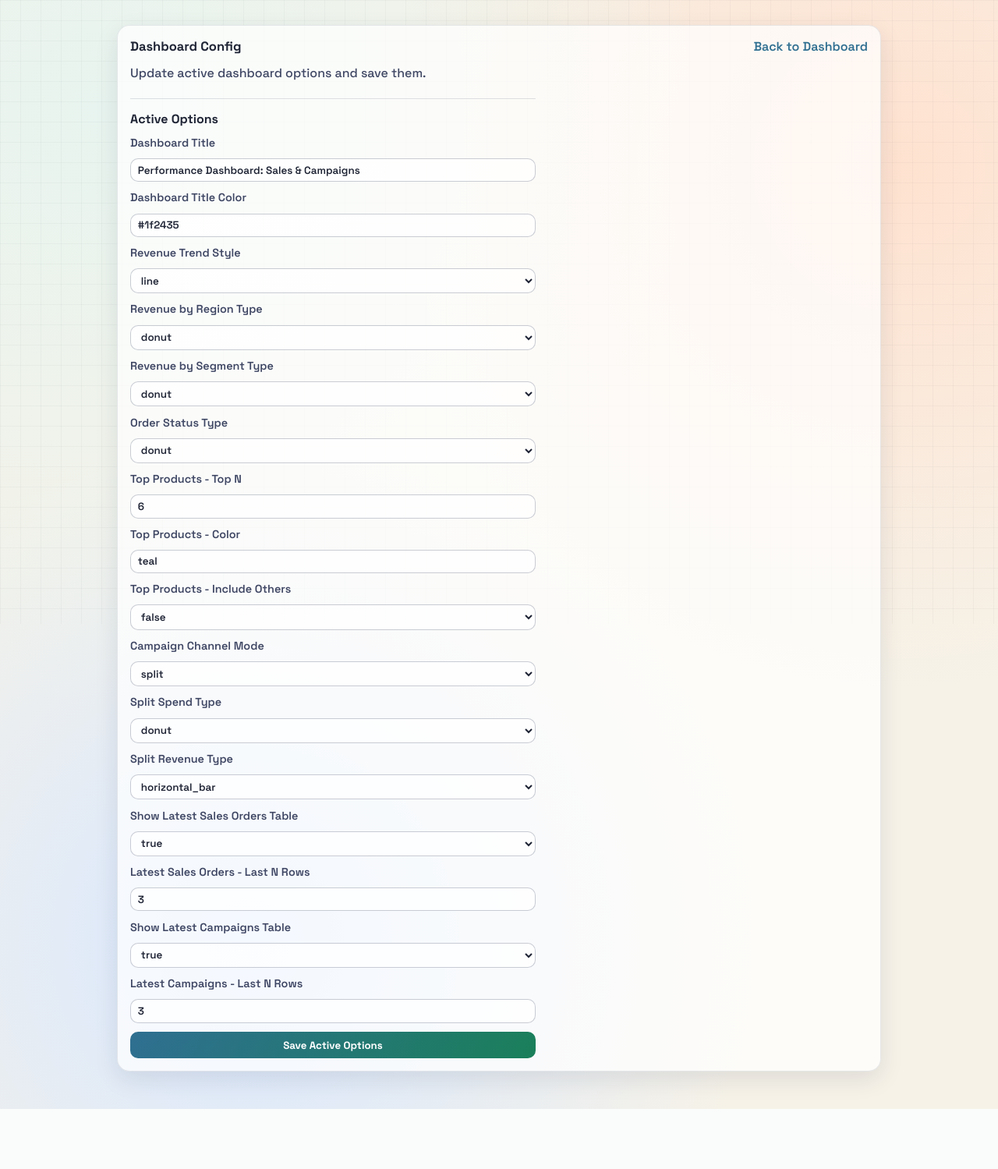
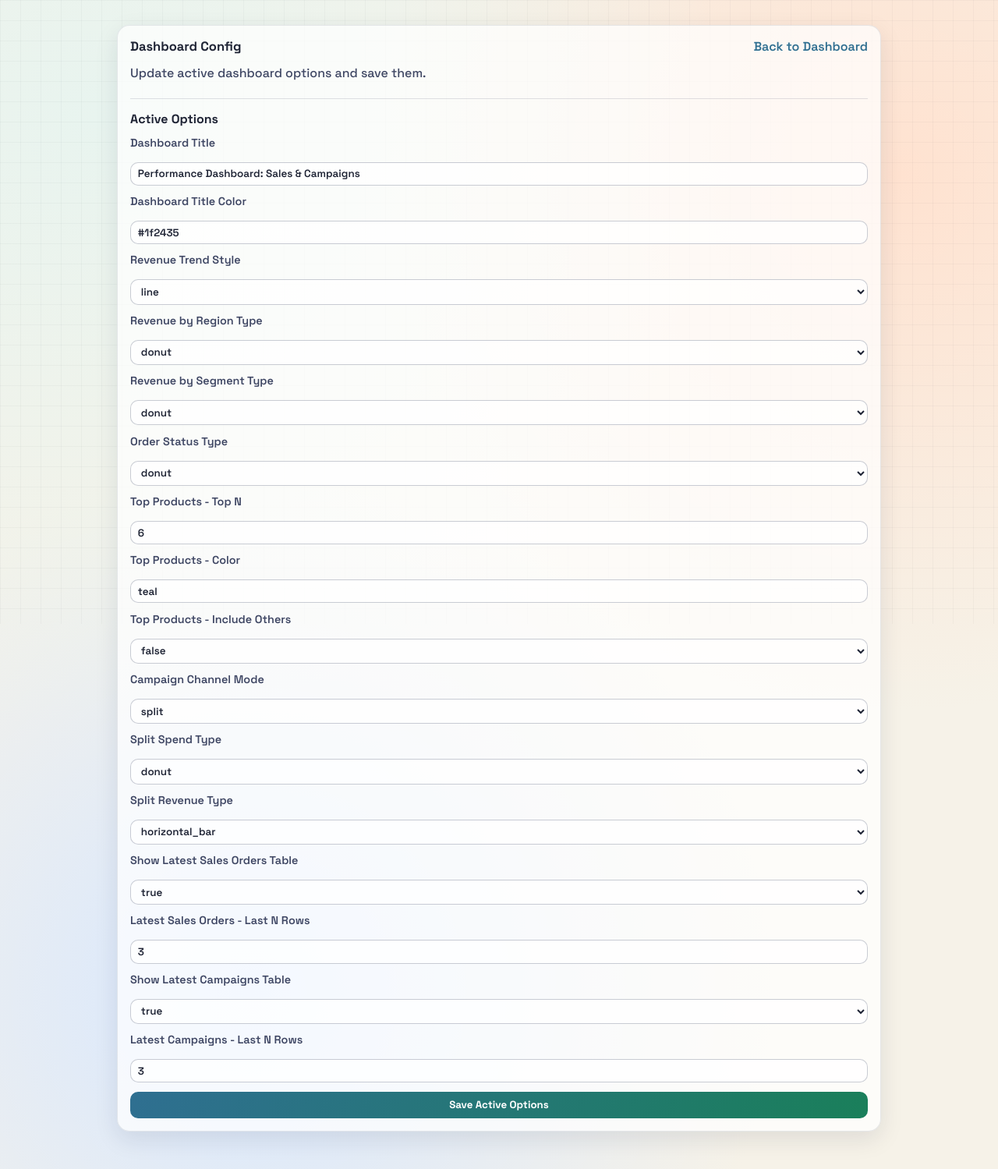
Before and after one commit to sarbadal/sales-pulse-dashboard-template, a Flask app: page /config in a window 1280 px wide. Shown: the whole page at 78% size. Before the commit the page ends 1422 px from the top, so only its background shows below. Run offline with Flask 3, Linux system fonts and the light colour scheme.

Commit message:
update the css for config

```diff
--- a/src/static/styles.css
+++ b/src/static/styles.css
@@ -257,15 +257,18 @@ h1 {
 .config-form {
   margin-top: 1rem;
   display: grid;
+  grid-template-columns: 1fr;
   gap: 0.7rem;
-  max-width: 380px;
+  width: 100%;
+  max-width: 100%;
 }
 
 .config-form-options {
   margin-top: 1.4rem;
   padding-top: 0.9rem;
   border-top: 1px solid rgba(63, 73, 103, 0.16);
-  max-width: 520px;
+  width: 100%;
+  max-width: 100%;
 }
 
 .config-subtitle {
@@ -278,6 +281,14 @@ h1 {
   font-size: 0.9rem;
   font-weight: 600;
   color: var(--ink-700);
+  display: block;
+  margin-bottom: 0.3rem;
+}
+
+.config-form input,
+.config-form select {
+  width: 100%;
+  box-sizing: border-box;
 }
 
 .save-config-btn {
```
